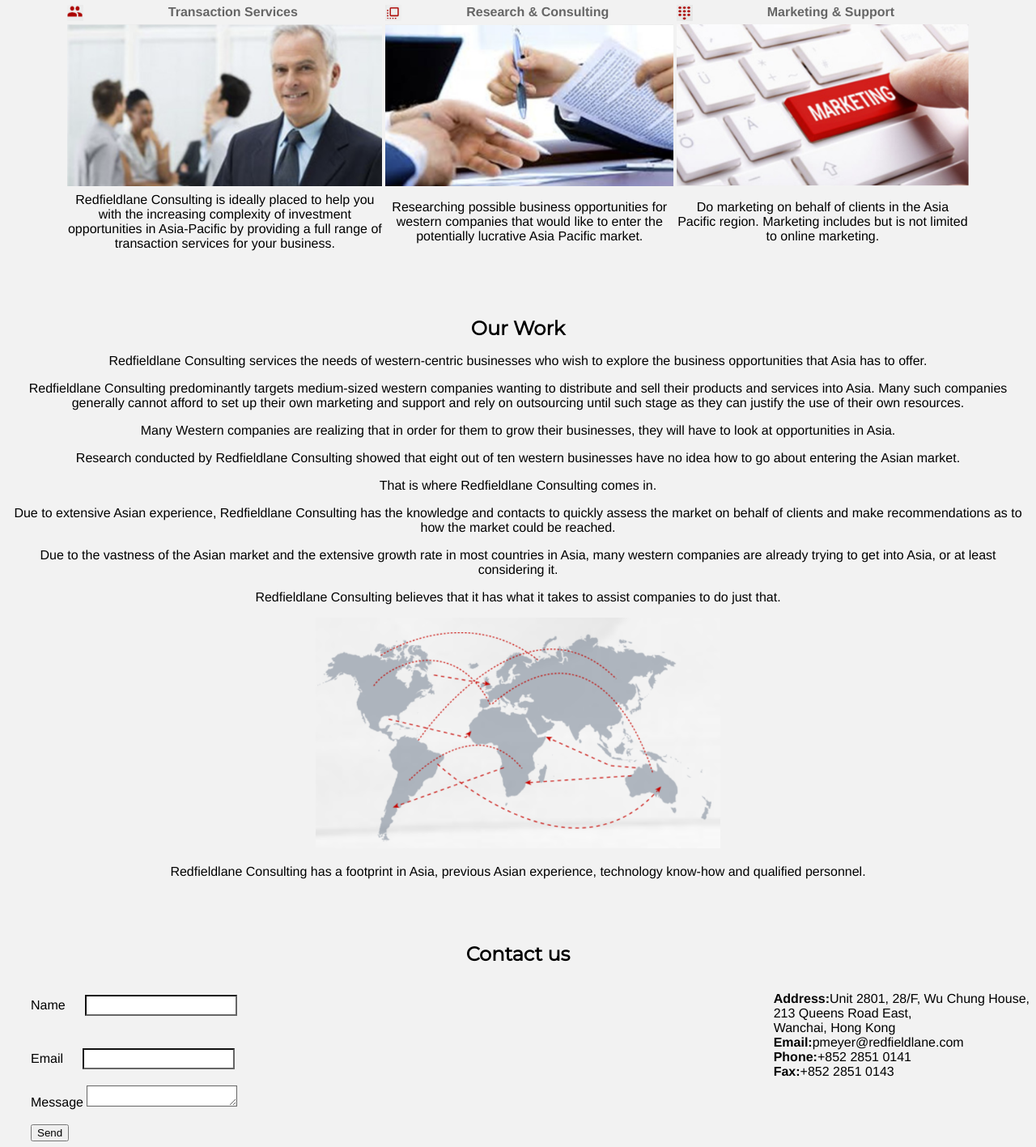
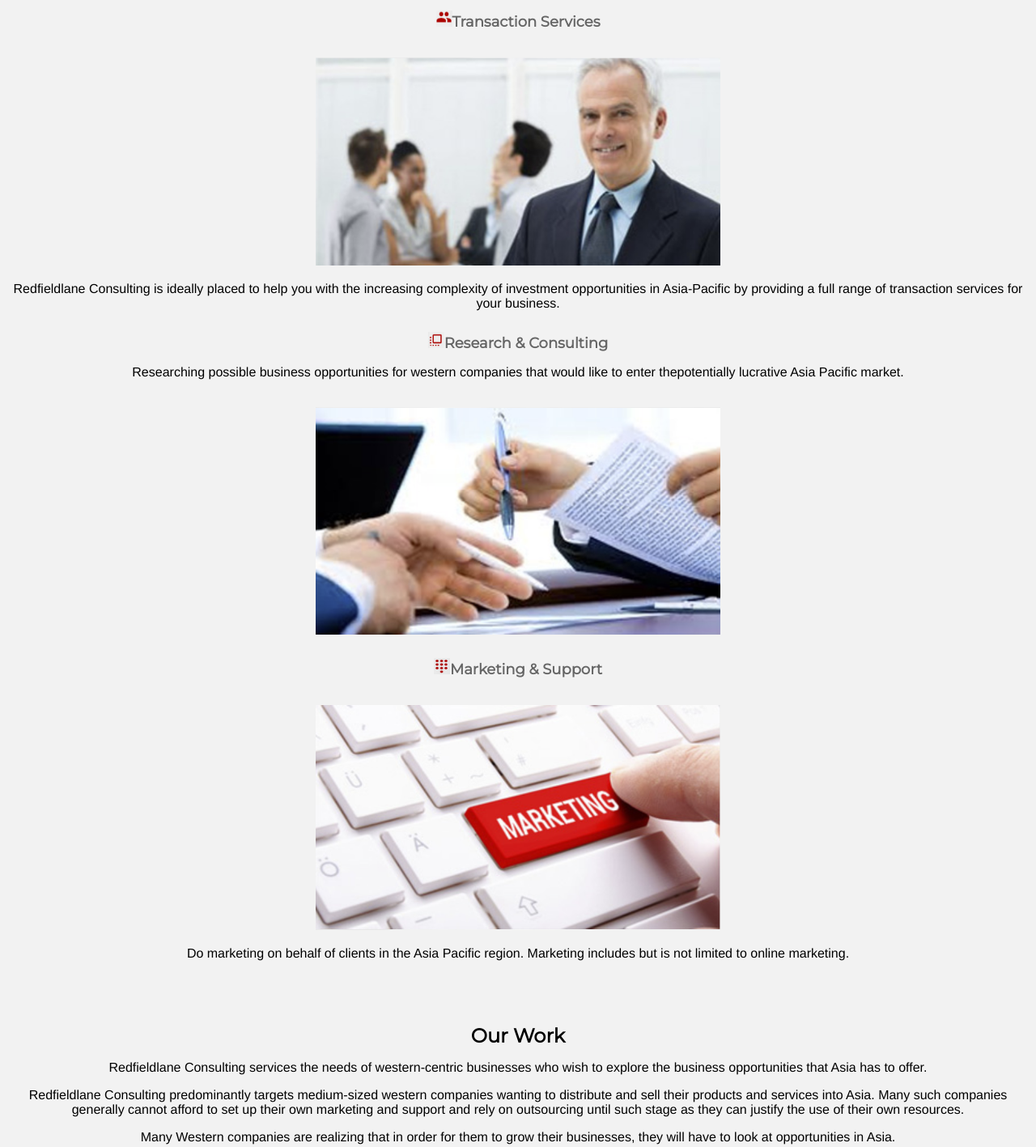
Before and after one commit to Angel-lai/rfc-beta, a plain HTML site: page index.html in a window 1280 px wide. Shown: the part 574-1991 px from the top of the page at 81% size. Drawn offline with Linux system fonts and the light colour scheme.

Commit message:
Update index.html

```diff
--- a/index.html
+++ b/index.html
@@ -11,76 +11,153 @@
     <!-- <link rel="manifest" href="%PUBLIC_URL%/manifest.json" /> -->
     <title>Redfieldlane Consulting Limited</title>
     <link href='https://fonts.googleapis.com/css?family=Montserrat' rel='stylesheet'>
+
     <style>
       body {
         background-color: #f2f2f2;
-  text-align:center;
+        text-align: center;
       }
       h1 {
         padding-top: 10px;
         font-family: Montserrat;
         font-size: 24px;
       }
+      h2 {
+        padding-top: 10px;
+        font-family: Montserrat;
+        font-size: 18px;
+        color: #666666;
+      }
       p {
         font-family: helvetica;
       }
-td {font-family:helvetica;
+      td {
+        font-family: helvetica;
       }
-th{font-family:helvetica;
-color:#666666;}
+      th {
+        font-family: helvetica;
+        color: #666666;
+      }
 
-label {font-family: helvetica;
-text-align: left;}
+      label {
+        font-family: helvetica;
+        text-align: left;
+      }
 
-a {font-family: Montserrat;
+      a:link {
+        font-family: Montserrat;
         font-size: 18px;
-  color:#666666;
-  margin-right:20px;
-  text-decoration:none;
-  background-color: white;
+        color: black;
+        margin-right: 20px;
+        text-decoration: none;
         margin-left: 20px;
       }
 
-.navi {background-color: white;
-font-family: Montserrat;
-padding:18px;
-  text-align:right;
-}
-.contact_us{b
-padding: 30px
-padding-bottom:10px;
-height:auto;
+      a:hover {
+        color: #666666;
+        background-color: transparent;
+        text-decoration: none;
       }
 
-.contact_us_right {width : auto;
-height : auto;
-text-align:left;
-padding-left: 30px;
-float : right;}
+      a:visited {
+        color: maroon;
+        background-color: transparent;
+        text-decoration: none;
+      }
 
-.contact_us_left {width : auto;
-    height : auto;
-    float : left;
-    text-align:left;
-    padding-left: 30px;}
+      .navi {
+        font-family: Montserrat;
+        padding: 18px;
+        text-align: right;
+      }
+      .contact_us {
+        padding: 30px;
+        padding-bottom: 10px;
+        height: auto;
+      }
+
+      .contact-us-content {
+        display: flex;
+      }
+      @media only screen and (max-width: 768px)  {
+        .contact-us-content {
+          flex-wrap: wrap;
+        }
+      }
+
+      .contact_us_right {
+        width: 48%;
+        text-align: left;
+        margin-left: 4%;
+      }
+      @media only screen and (max-width: 768px)  {
+        .contact_us_right {
+          width: 100%;
+          margin-left: 0;
+          margin-top: 50px;
+        }
+      }
+
+      .contact_us_right > p:first-child {
+        margin-top: 0;
+      }
+
+
+      .contact_us_left {
+        width: 48%;
+      }
+      @media only screen and (max-width: 768px)  {
+        .contact_us_left {
+          width: 100%;
+        }
+      }
+
+      .contact_us_left .inputfield,
+      .contact_us_left .messagefield {
+        width: 100%;
+      }
+
+      .contact_us_left .button-wrapper {
+        text-align: right;
+      }
+      @media only screen and (max-width: 768px)  {
+        .contact_us_left .button-wrapper {
+          text-align: center;
+        }
+      }
+
+      .contact_us_left button[type="submit"] {
+        color: #ffffff;
+        border-radius: 30px;
+        padding: 14px 34px;
+        background-color: #ff0000;
+        font-size: 14px;
+        border: 0;
+      }
 
       .inputfield {
-    width:180px;
-    height:20px;
-    margin:20px;
+        width: 250px;
+        height: 30px;
+        border-width: 1px;
+        font-size: 18px;
+        border-radius: 5px;
+        margin-bottom: 10px;
         border-color: #666666;
-    background-color:White;}
+        background-color: White;
+      }
 
-.messagefield {
-    width:180px;
-    height:20px;
+      textarea {
+        width: 250px;
+        height: 80px;
+        border-width: 1px;
+        font-size: 18px;
+        border-radius: 5px;
         border-color: #666666;
-    background-color:White;}
+        background-color: White;
+        font-family: helvetica;
+      }
+    </style>
 
-
-
-
-</style>
     <script type="text/javascript" src="https://cdn.jsdelivr.net/npm/emailjs-com@2/dist/email.min.js"></script>
     <script type="text/javascript">
         (function() {
@@ -111,7 +188,8 @@ float : right;}
       <a href="#About">About Us</a>
       <a href="#Services">Our Services</a>
       <a href="#Contact">Our Work</a>
-      <a href="#Contact">Contact Us</a></div>
+      <a href="#Contact">Contact Us</a>
+    </div>
     </div>
     <br></br>
     <img src="image/image2.png" width="500" />
@@ -126,25 +204,32 @@ float : right;}
 
     <!-- Our Services -->
     <h1 id="Services">Our Services</h1>
-      <table style="width:30%" align=center>
-      <tr>
-        <th><img src="image/image9.png" width="20" height="20" align=left>Transaction Services</th>
-        <th><img src="image/image7.png" width="20" height="20" align=left>Research & Consulting</th>
-        <th><img src="image/image8.png" width="20" height="20" align=left>Marketing & Support</th></tr>
-      <tr>
-      <td><img src="image/image6.png"  height="200"/></td>
-      <td><img src="image/image5.png"  height="200"/></td>
-      <td> <img src="image/image4.png"  height="200"/></td>
-    </tr>
-    <tr>
-      <td>Redfieldlane Consulting is ideally placed to help you with the increasing complexity of investment
-        opportunities in Asia-Pacific by providing a full range of transaction services for your business.</td>
-      <td>Researching possible business opportunities for western companies that would like to enter the
-        potentially lucrative Asia Pacific market.</td>
-      <td>Do marketing on behalf of clients in the Asia Pacific region. Marketing includes but is not limited to
-        online marketing.</td>
-      </tr>
-    </table>
+    <h2><img src="image/image9.png" width="20" height="20" margin-right=20px>Transaction Services</h2>
+    <br><img src="image/image6.png" width="500" /></br>
+
+    <p>Redfieldlane Consulting is ideally placed to help you with the increasing complexity of investment
+      opportunities in Asia-Pacific by providing a full range of transaction services for your business.</p>
+
+
+
+    <h2><img src="image/image7.png" width="20" height="20" margin-right=20px>Research & Consulting</h2>
+
+    <p>Researching possible business opportunities for western companies that would like to enter thepotentially lucrative
+      Asia Pacific market.</p>
+    <br><img src="image/image5.png" width="500" /></br>
+
+
+
+
+
+    <h2><img src="image/image8.png" width="20" height="20" margin-right=20px>Marketing & Support</h2>
+    <br> <img src="image/image4.png" width="500" /></br>
+
+
+
+    <p>Do marketing on behalf of clients in the Asia Pacific region. Marketing includes but is not limited to
+      online marketing.</p>
+
     <p></p>
     <br></br>
 
@@ -188,22 +273,28 @@ float : right;}
     <!-- Contact Us -->
     <div class="contact_us">
       <h1 id="Contact">Contact us</a></h1>
-            <div class="contact_us_left" align=left>
+      <div class="contact-us-content">
+        <div class="contact_us_left">
           <form id="contact-form">
             <input class="inputfield" type="hidden" name="contact_number">
-            <label>Name     </label>
-            <input class="inputfield" type="text" name="user_name"> <br>
-            <label>Email      </label>
-            <input class="inputfield" type="email" name="user_email"> <br>
-            <label>Message  </label>
-            <textarea class="messagefield" name="message"></textarea> <br></br>
-            <input type="submit" value="Send">
-    </form></div>
-      <div class="contact_us_right" align=left>
+
+            <input class="inputfield" type="text" name="user_name" placeholder="Name"> <br>
+
+            <input class="inputfield" type="email" name="user_email" placeholder="Email"> <br>
+
+            <textarea class="messagefield" name="message" placeholder="Message"></textarea> <br></br>
+            <div class="button-wrapper">
+              <button type="submit">Send Message</button>
+            </div>
+          </form>
+        </div>
+        <div class="contact_us_right">
           <p><b>Address:</b>Unit 2801, 28/F, Wu Chung House, <br>213 Queens Road East, <br>Wanchai, Hong Kong
-      <br><b>Email:</b>pmeyer@redfieldlane.com
-     <br><b>Phone:</b>+852 2851 0141
-     <br><b>Fax:</b>+852 2851 0143 </p>
+          </p>
+          <p><br><b>Email:</b>pmeyer@redfieldlane.com</p>
+          <p><br><b>Phone:</b>+852 2851 0141</p>
+          <p><br><b>Fax:</b>+852 2851 0143 </p>
+        </div>
       </div>
   </body>
 </html>
```
Lines whose indentation alone changed are shown as unchanged.
